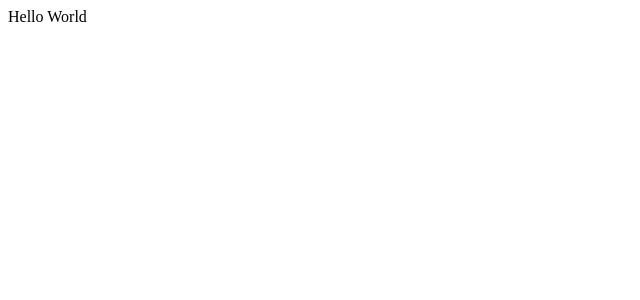
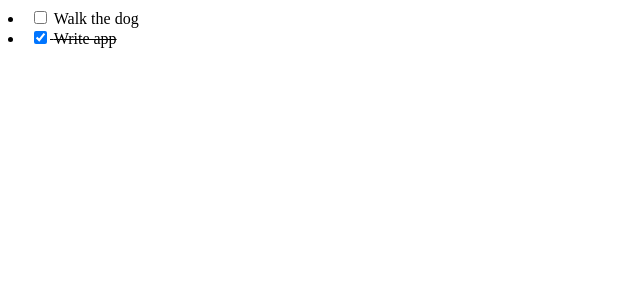
Before and after one commit to shearichard/ts-react-todo-sancho-ui, a React (Create React App) app: page / in a window 1280 px wide. Shown: the top 300 px of the page, without its empty margins (0-640 px from the left). Built offline with nearby package versions, Linux system fonts and the light colour scheme.

Commit message:
Define a todo type and make use of it with some dummy data in a fixed length list

```diff
--- a/src/App.tsx
+++ b/src/App.tsx
@@ -1,7 +1,25 @@
 import React from 'react';
+import { TodoListItem } from './TodoListItem';
+
+const todos: Todo[] = [
+  {
+    text: 'Walk the dog',
+    complete: false,
+  },
+  {
+    text: 'Write app',
+    complete: true,
+  },
+];
+
 
 function App() {
-    return <>Hello World</>;
+    return (
+        <>
+            <TodoListItem todo={todos[0]} />
+            <TodoListItem todo={todos[1]} />
+        </>
+    )
 }
 
 export default App;
--- /dev/null
+++ b/src/TodoListItem.tsx
@@ -0,0 +1,17 @@
+import React from 'react';
+
+interface Props {
+  todo: Todo;
+}
+
+export const TodoListItem: React.FC<Props> = ({ todo }) => {
+  return (
+    <li>
+      <label
+        style={{ textDecoration: todo.complete ? 'line-through' : undefined }}
+      >
+        <input type="checkbox" checked={todo.complete} /> {todo.text}
+      </label>
+    </li>
+  );
+};
--- /dev/null
+++ b/src/types.d.ts
@@ -0,0 +1,4 @@
+interface Todo {
+    text: string;
+    complete: boolean;
+}
```
